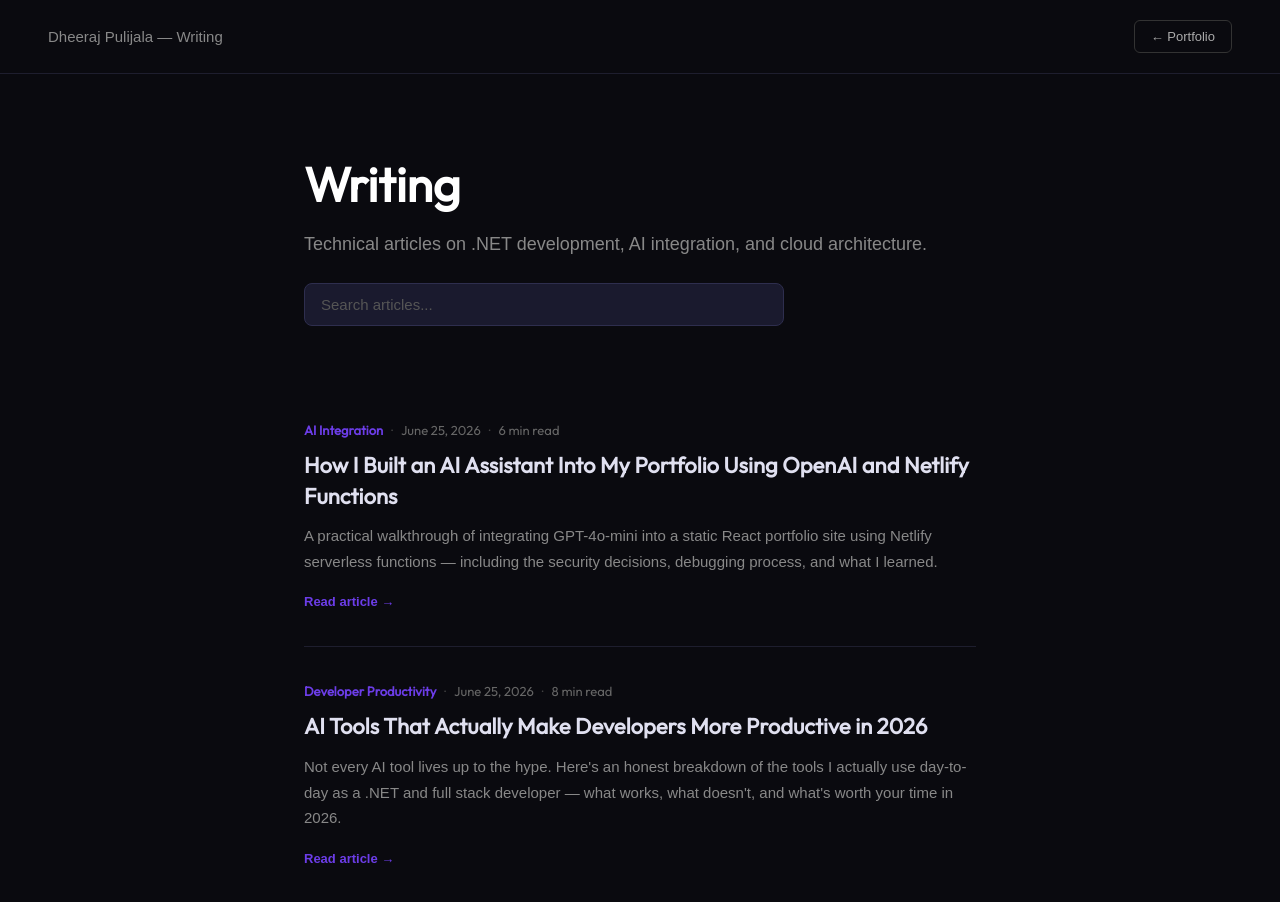
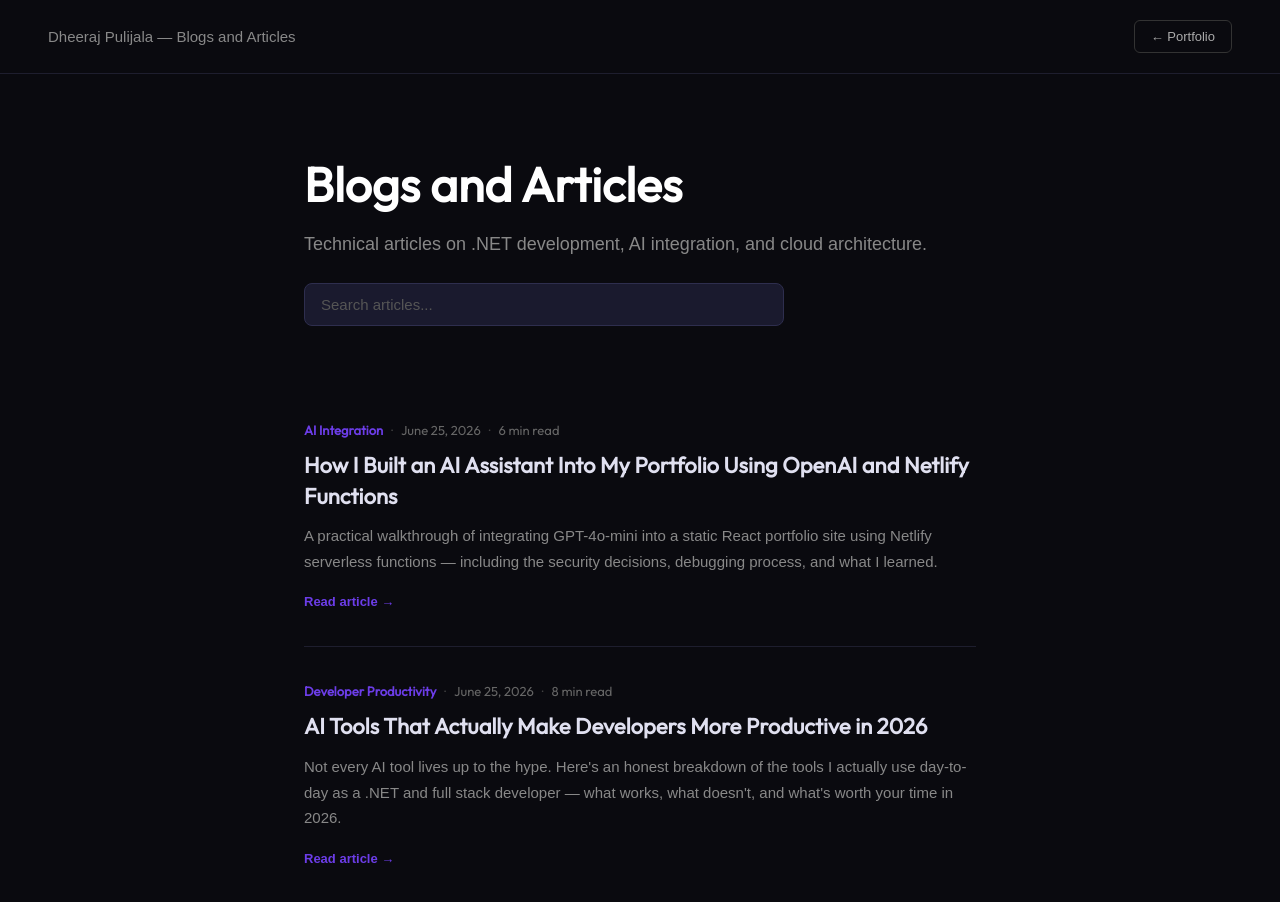
Before and after one commit to dheerajunni/My_Portfolio, a React (Vite) app: page /#/blogs in a window 1280 px wide. Shown: the top 902 px of the page. Built offline with nearby package versions, Linux system fonts and the light colour scheme.

Commit message:
fix: restore full BlogList CSS

```diff
--- a/src/components/Blogs/BlogList.jsx
+++ b/src/components/Blogs/BlogList.jsx
@@ -20,14 +20,14 @@ export const BlogList = () => {
   return (
     <div className={styles.page}>
       <nav className={styles.nav}>
-        <span className={styles.navBrand}>Dheeraj Pulijala — Writing</span>
+        <span className={styles.navBrand}>Dheeraj Pulijala — Blogs and Articles</span>
         <button className={styles.homeBtn} onClick={() => navigate("/")}>
           ← Portfolio
         </button>
       </nav>
 
       <div className={styles.hero}>
-        <h1 className={styles.title}>Writing</h1>
+        <h1 className={styles.title}>Blogs and Articles</h1>
         <p className={styles.subtitle}>
           Technical articles on .NET development, AI integration, and cloud architecture.
         </p>
```
